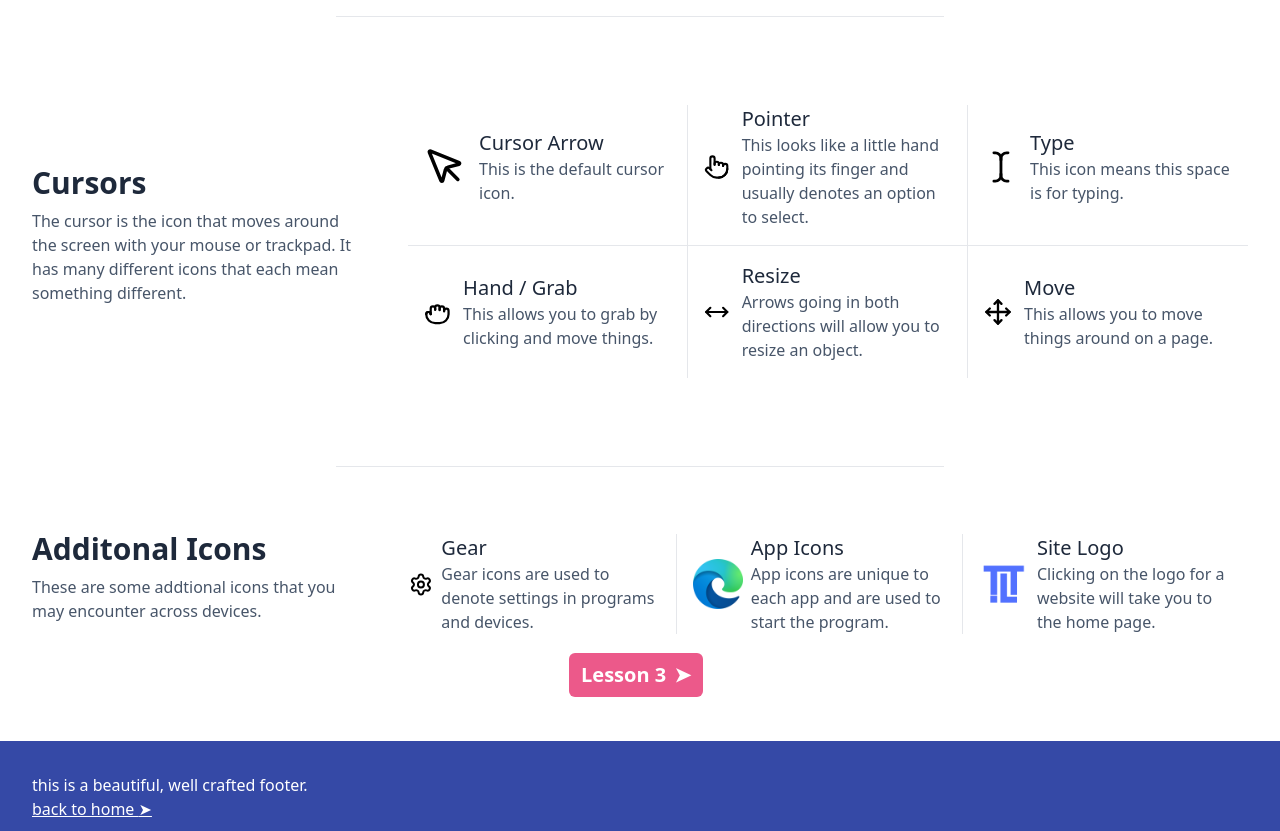
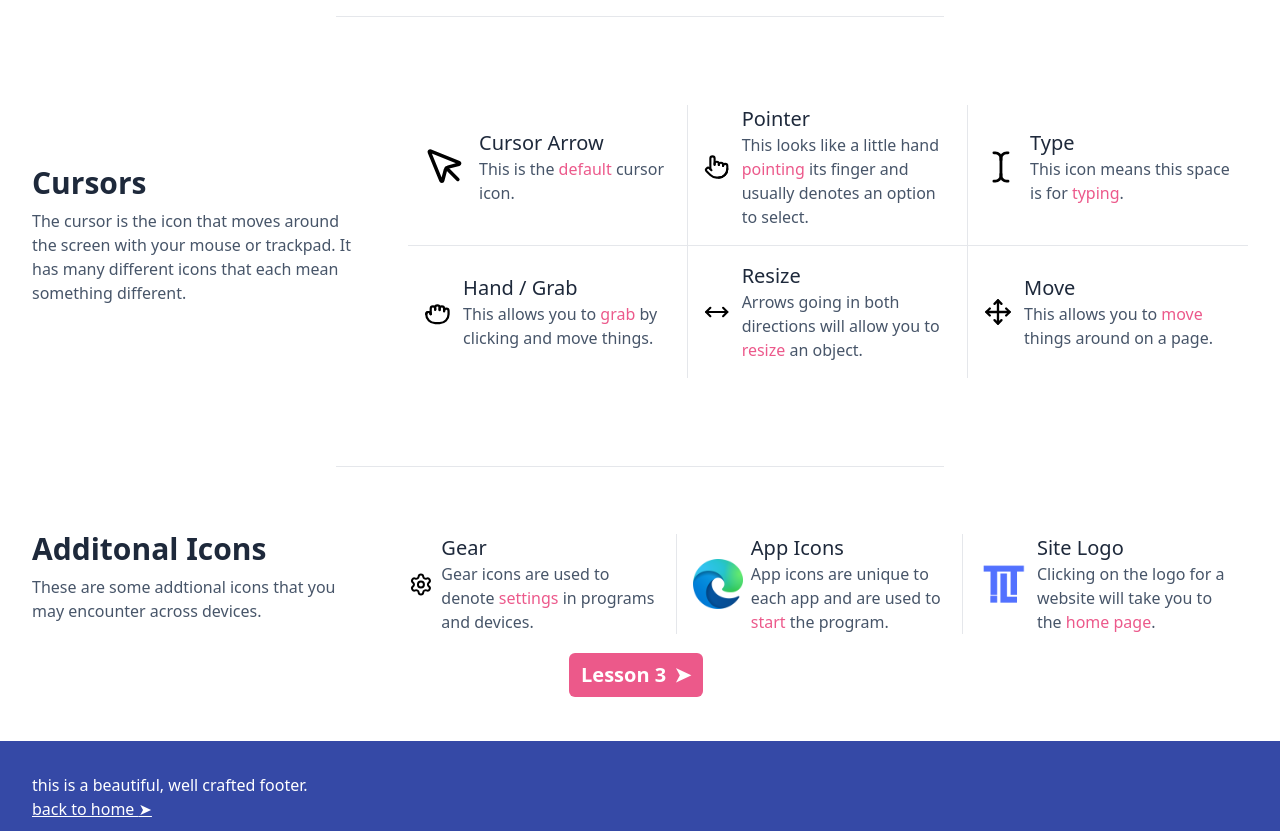
Before and after one commit to j-cleme/capstone_teaching-tech-lit, a SvelteKit app: page /icons in a window 1280 px wide. Shown: the part 980-1811 px from the top of the page. Built offline with nearby package versions, Linux system fonts and the light colour scheme.

Commit message:
Updated Icons Styling

```diff
--- a/src/routes/icons/+page.svelte
+++ b/src/routes/icons/+page.svelte
@@ -47,9 +47,7 @@
 	<div class="border-t w-full flex flex-col">
 		<div class="flex md:flex-row flex-col my-8">
 			<section class="md:max-w-[40ch]">
-				<h1 class=" text-3xl text-slate-800 font-semibold ">
-					Window <span class="text-[#ec598b]">Action</span> Buttons
-				</h1>
+				<h1 class=" text-3xl text-slate-800 font-semibold ">Window Action Buttons</h1>
 				<p class=" pt-2 text-base text-slate-600 mb-3.5 ">
 					In the top left or right corner of any program there will likely be three icons.
 				</p>
@@ -106,7 +104,9 @@
 					<MousePointer size={50} />
 					<div class="flex flex-col ml-3">
 						<h3 class=" text-xl text-slate-800">Cursor Arrow</h3>
-						<p class="text-slate-600 md:max-w-[45ch]">This is the default cursor icon.</p>
+						<p class="text-slate-600 md:max-w-[45ch]">
+							This is the <span class="text-[#ec598b]">default</span> cursor icon.
+						</p>
 					</div>
 				</div>
 				<div
@@ -116,8 +116,8 @@
 					<div class="flex flex-col ml-3">
 						<h3 class=" text-xl text-slate-800">Pointer</h3>
 						<p class="text-slate-600 md:max-w-[45ch]">
-							This looks like a little hand pointing its finger and usually denotes an option to
-							select.
+							This looks like a little hand <span class="text-[#ec598b]">pointing</span> its finger and
+							usually denotes an option to select.
 						</p>
 					</div>
 				</div>
@@ -125,7 +125,9 @@
 					<TextCursor size={50} />
 					<div class="flex flex-col ml-3">
 						<h3 class=" text-xl text-slate-800">Type</h3>
-						<p class="text-slate-600 md:max-w-[45ch]">This icon means this space is for typing.</p>
+						<p class="text-slate-600 md:max-w-[45ch]">
+							This icon means this space is for <span class="text-[#ec598b]">typing</span>.
+						</p>
 					</div>
 				</div>
 				<div class=" p-4 flex flex-row items-center h-full lg:border-r cursor-grab">
@@ -133,7 +135,7 @@
 					<div class="flex flex-col ml-3">
 						<h3 class=" text-xl text-slate-800">Hand / Grab</h3>
 						<p class="text-slate-600 md:max-w-[45ch]">
-							This allows you to grab by clicking and move things.
+							This allows you to <span class="text-[#ec598b]">grab</span> by clicking and move things.
 						</p>
 					</div>
 				</div>
@@ -142,7 +144,9 @@
 					<div class="flex flex-col ml-3">
 						<h3 class=" text-xl text-slate-800">Resize</h3>
 						<p class="text-slate-600 md:max-w-[45ch]">
-							Arrows going in both directions will allow you to resize an object.
+							Arrows going in both directions will allow you to <span class="text-[#ec598b]"
+								>resize</span
+							> an object.
 						</p>
 					</div>
 				</div>
@@ -151,7 +155,7 @@
 					<div class="flex flex-col ml-3">
 						<h3 class=" text-xl text-slate-800">Move</h3>
 						<p class="text-slate-600 md:max-w-[45ch]">
-							This allows you to move things around on a page.
+							This allows you to <span class="text-[#ec598b]">move</span> things around on a page.
 						</p>
 					</div>
 				</div>
@@ -173,7 +177,8 @@
 					<div class="flex flex-col ml-2">
 						<h3 class=" text-xl text-slate-800">Gear</h3>
 						<p class="text-slate-600 lg:max-w-[45ch]">
-							Gear icons are used to denote settings in programs and devices.
+							Gear icons are used to denote <span class="text-[#ec598b]">settings</span> in programs
+							and devices.
 						</p>
 					</div>
 				</div>
@@ -187,7 +192,9 @@
 					<div class="flex flex-col ml-2">
 						<h3 class=" text-xl text-slate-800">App Icons</h3>
 						<p class="text-slate-600 lg:max-w-[45ch]">
-							App icons are unique to each app and are used to start the program.
+							App icons are unique to each app and are used to <span class="text-[#ec598b]"
+								>start</span
+							> the program.
 						</p>
 					</div>
 				</div>
@@ -196,7 +203,9 @@
 					<div class="flex flex-col ml-2">
 						<h3 class=" text-xl text-slate-800">Site Logo</h3>
 						<p class="text-slate-600 lg:max-w-[45ch]">
-							Clicking on the logo for a website will take you to the home page.
+							Clicking on the logo for a website will take you to the <span class="text-[#ec598b]"
+								>home page</span
+							>.
 						</p>
 					</div>
 				</div>
```
